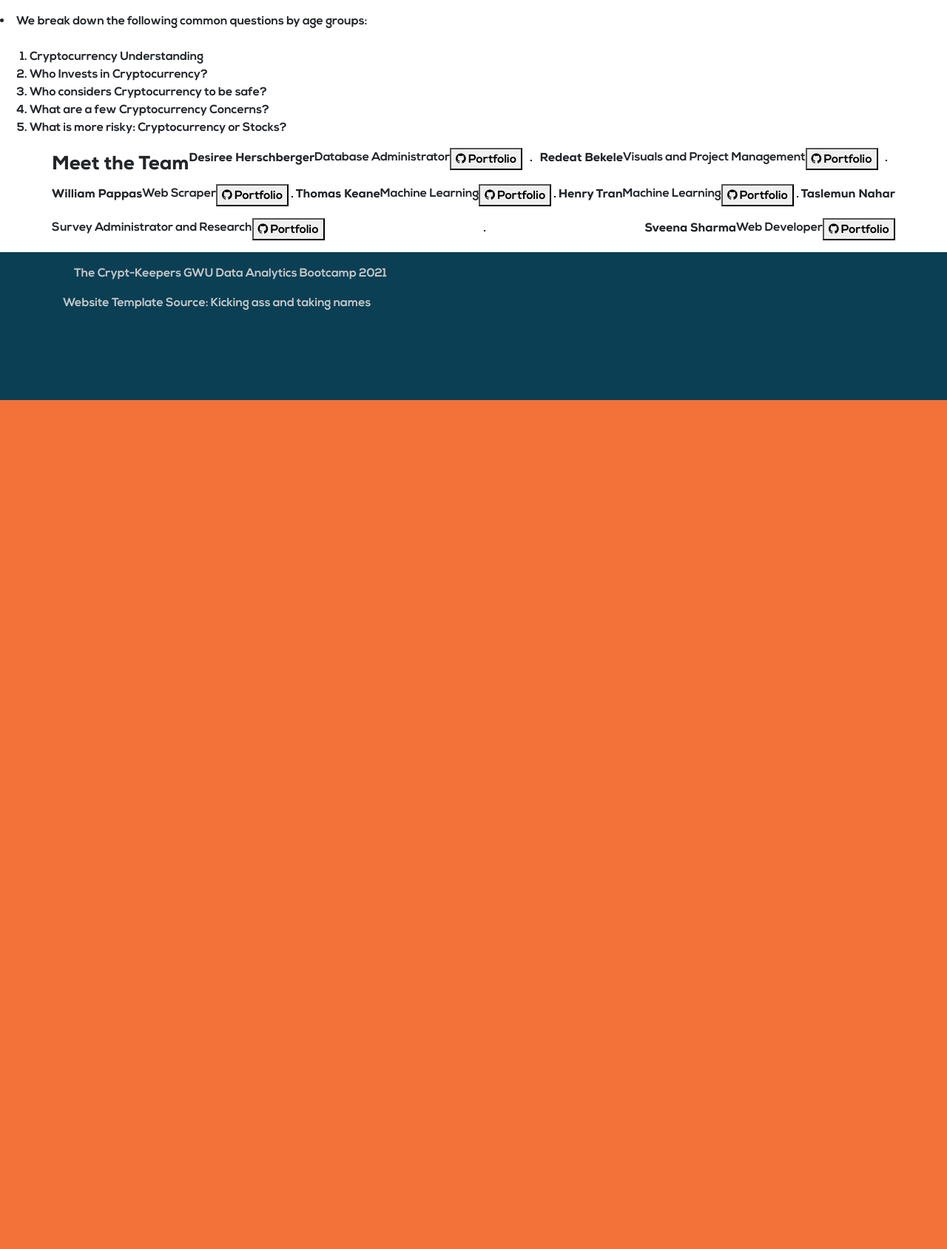
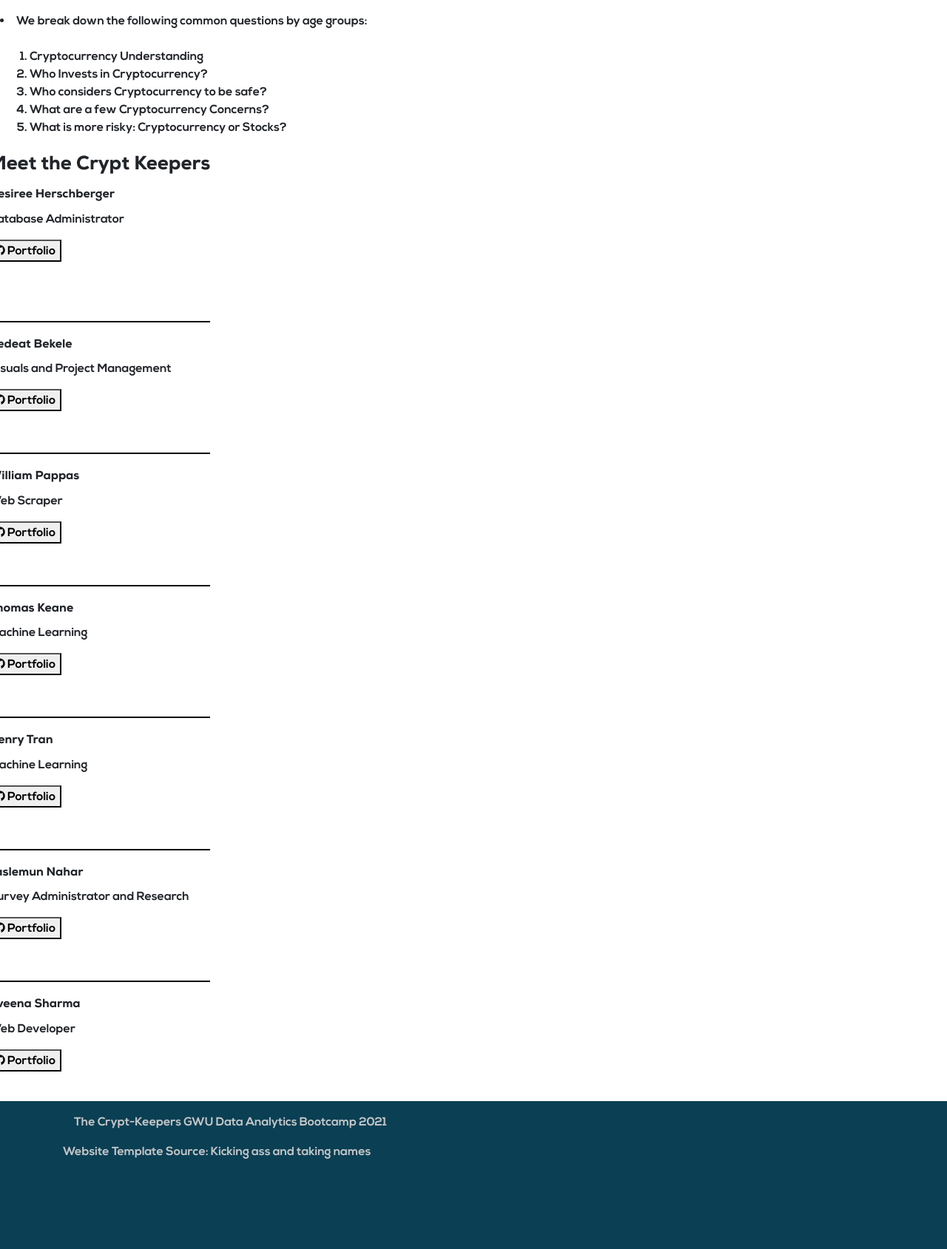
Before and after one commit to GW-Bootcamp-Project-Three/The-Crypt-Keeper, a Flask app: page /about in a window 1280 px wide. Shown: the part 889-2578 px from the top of the page at 74% size. Before the commit the page ends 1430 px from the top, so only its background shows below. Run offline with Flask 2, Linux system fonts and the light colour scheme; some libraries are stand-ins or nearby versions.

Commit message:
can this be over

```diff
--- a/templates/about.html
+++ b/templates/about.html
@@ -40,9 +40,10 @@
                             <ol>
                         </p>
                   </div>
-                    <div class="container">
-                          <div class="row">
-                            <h3>Meet the Team</h3>
+                  <div class="row">
+                    <div class="col-lg-12 ">
+                          <h3>Meet the Crypt Keepers</h3>
+
                             <h5>Desiree Herschberger</h5>
                             <p>Database Administrator</p>
                             <p><a href="https://github.com/citizendez/"target="_blank"><button class="w3-button w3-light-grey w3-block"><i class="fa fa-github"></i> Portfolio</button></a></p></br>
```
